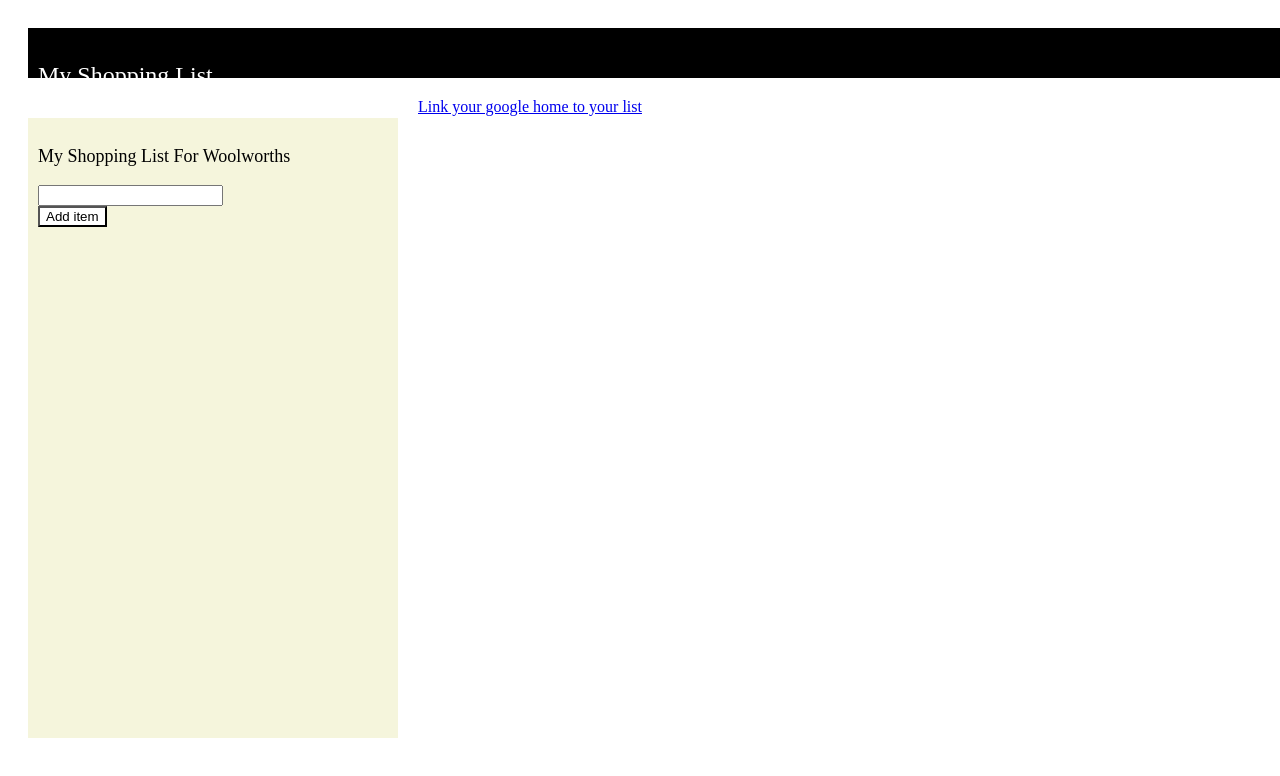
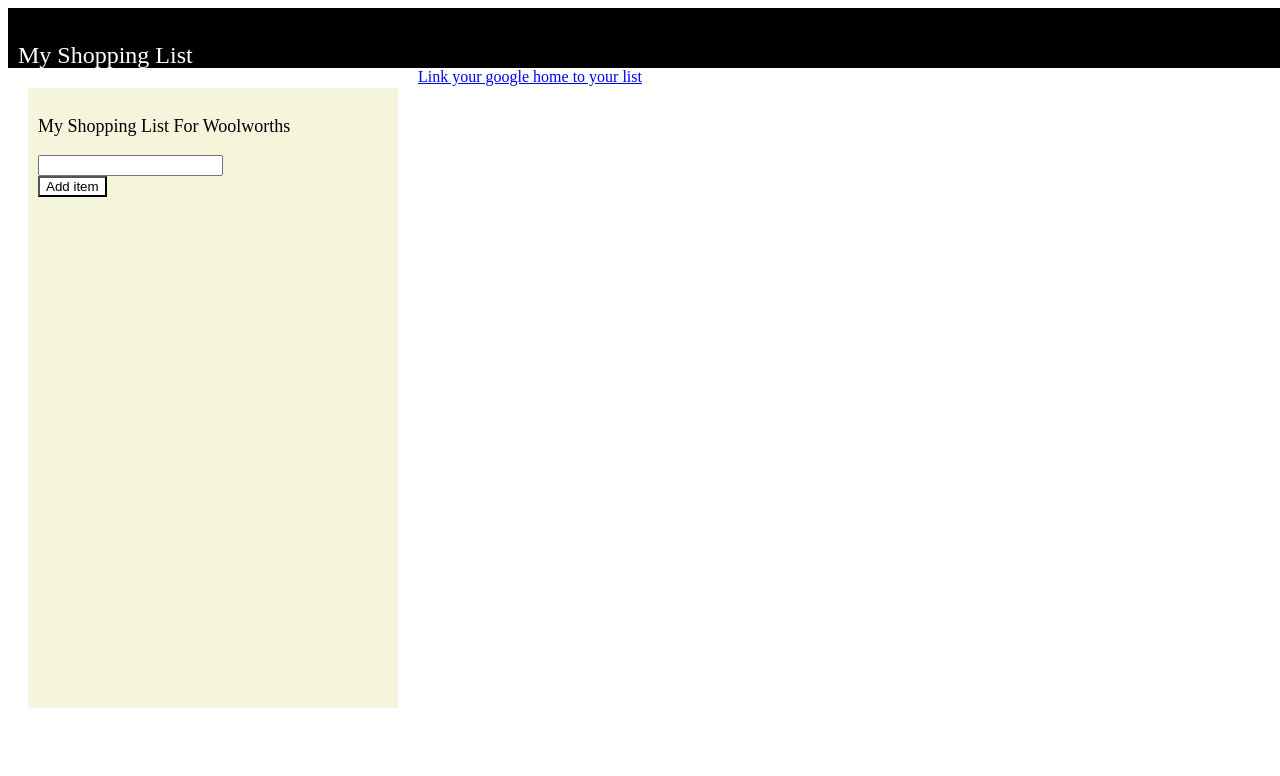
Before and after one commit to myshoppinglist/woolworthslist.html, a plain HTML site: page index.html in a window 1280 px wide. Shown: the top 776 px of the page. Drawn offline with Linux system fonts and the light colour scheme.

Commit message:
Update index.html

```diff
--- a/index.html
+++ b/index.html
@@ -26,13 +26,12 @@
  </script>
  <style>
   .header {
-    height: 30px;
+    height: 40px;
     width: 1415px;
     background-color:black;
     float: left;
     color: white;
     padding:10px;
-    margin:20px;
     text-align:left;
     font-size:24px;
   }
```
